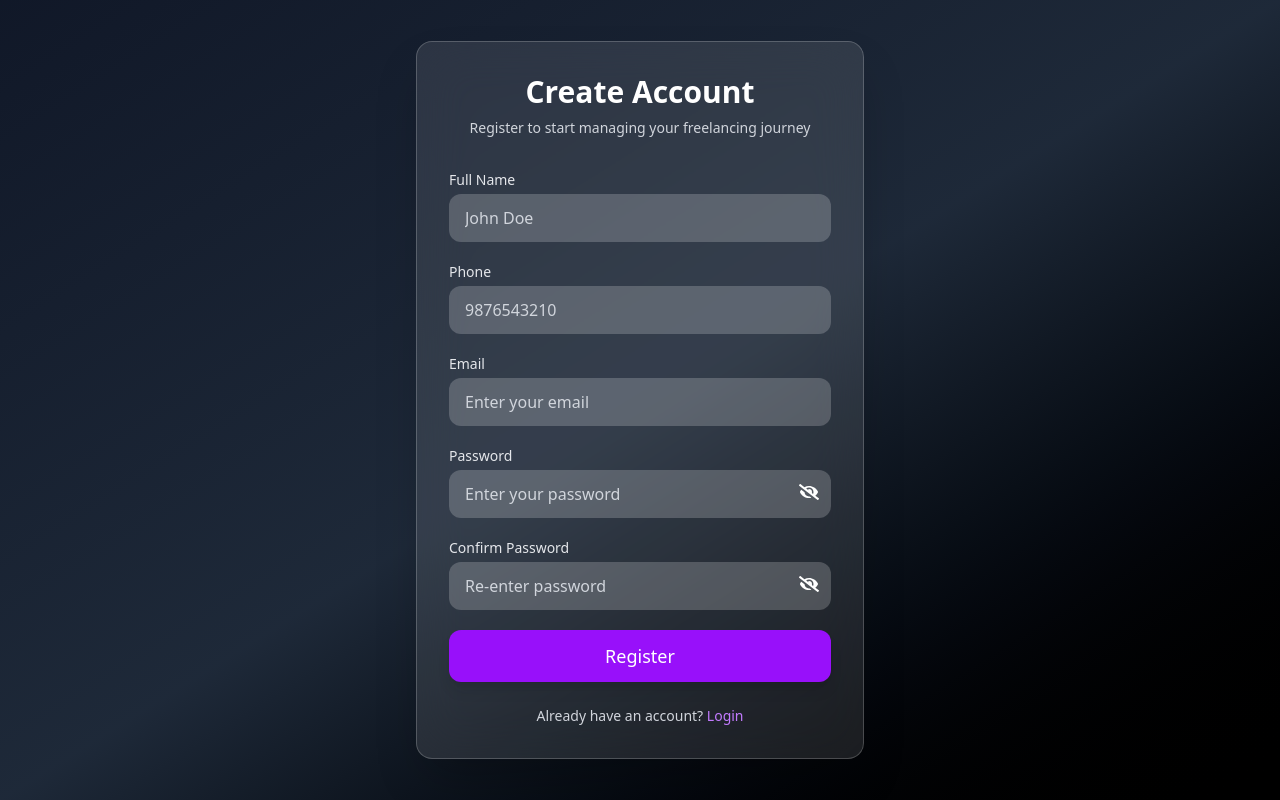
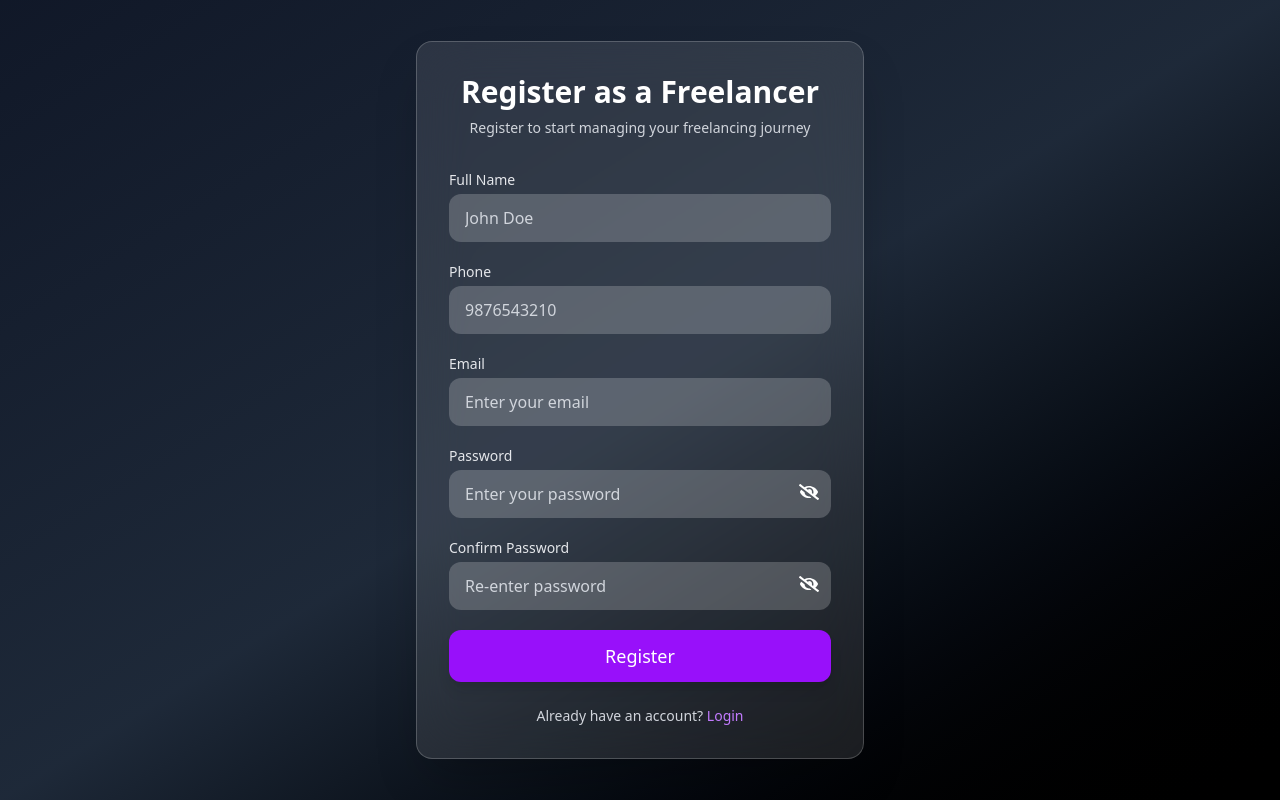
Before and after one commit to dev-suryajith/freelancerCRM-frontend, a React app: page /register in a window 1280 px wide. Built offline with nearby package versions, Linux system fonts and the light colour scheme; the HTML template or start-up script is replaced by a standard one.

Commit message:
Update login header text for registration tab

```diff
--- a/src/common/Login.jsx
+++ b/src/common/Login.jsx
@@ -124,7 +124,7 @@ function Login({ tab }) {
                 !resetPassword ?
                   <div>
                     <h2 className="text-3xl font-semibold text-center text-white mb-2">
-                      {tab === "register" ? "Create Account" : "Welcome Back"}
+                      {tab === "register" ? "Register as a Freelancer" : "Welcome Back"}
                     </h2>
 
                     <p className="text-center text-gray-300 text-sm mb-8">
```
